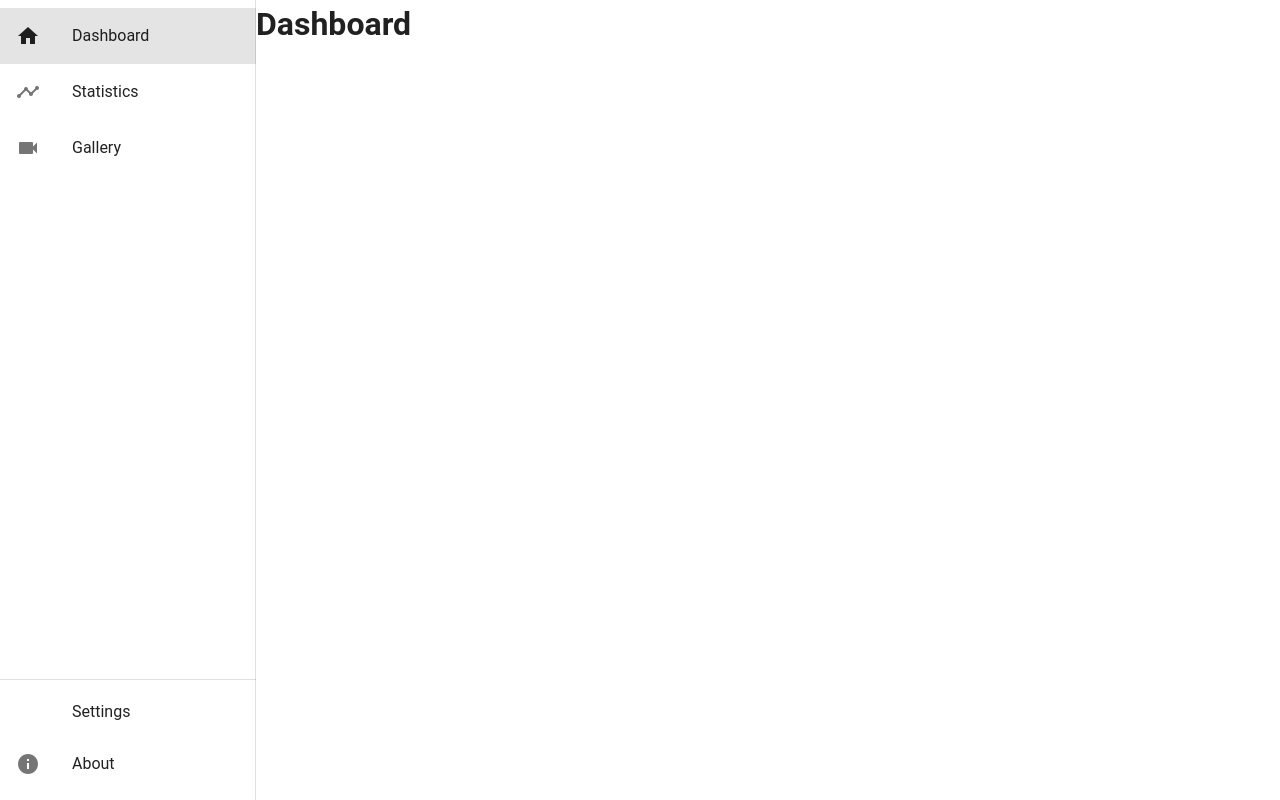
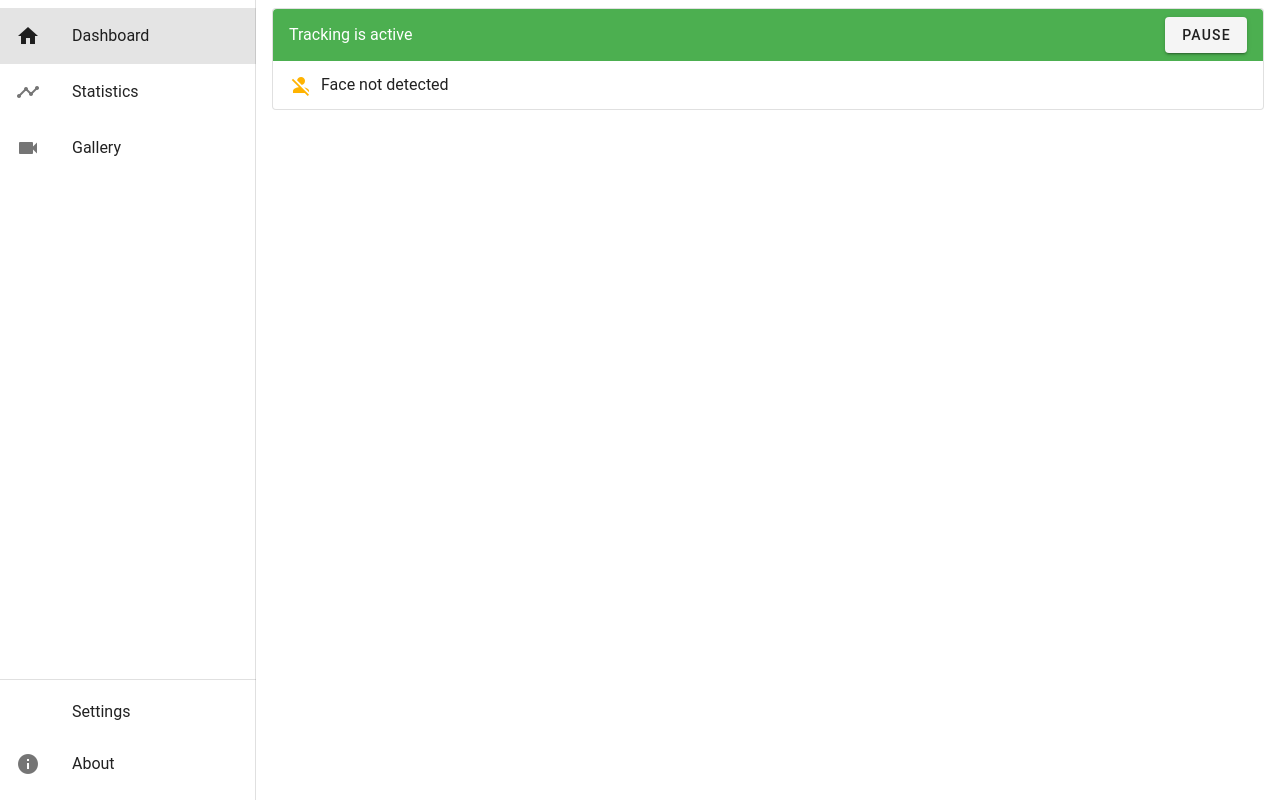
Before and after one commit to szczurzy-torpedowiec/faceshield, a Vue app: page / in a window 1280 px wide. Built offline with nearby package versions, Linux system fonts and the light colour scheme; a small style sheet from the web is missing.

Commit message:
Create control card

```diff
--- /dev/null
+++ b/src/renderer/components/dashboard/Control.vue
@@ -0,0 +1,51 @@
+<template>
+  <v-card outlined class="dashboard-control">
+    <v-sheet
+        class="px-4 py-2 d-flex align-center"
+        :color="`${active ? 'green' : 'red'} white--text`"
+    >
+      {{ active ? 'Tracking is active' : 'Tracking is paused' }}
+      <v-spacer />
+      <v-btn @click="active = false" v-if="active">Pause</v-btn>
+      <v-btn @click="active = true" v-else>Start</v-btn>
+    </v-sheet>
+    <v-expand-transition>
+      <div v-if="active">
+        <div class="px-4 py-3 d-flex align-center" v-if="state === 'no-camera'">
+          <v-icon left color="red">mdi-camera-off</v-icon>
+          Camera not connected
+          <v-spacer />
+        </div>
+        <div class="px-4 py-3 d-flex align-center" v-else-if="state === 'face-not-detected'">
+          <v-icon left color="amber darken-1">mdi-account-off</v-icon>
+          Face not detected
+        </div>
+        <div class="px-4 py-3 d-flex align-center" v-else-if="state === 'not-touching'">
+          <v-icon left color="green">mdi-emoticon</v-icon>
+          Not touching
+        </div>
+        <div class="px-4 py-3 d-flex align-center red--text" v-else>
+          <v-icon left color="red">mdi-alert-box</v-icon>
+          Touching detected
+        </div>
+      </div>
+    </v-expand-transition>
+  </v-card>
+</template>
+
+<script>
+export default {
+  data: () => ({
+    active: true,
+    state: 'face-not-detected',
+  }),
+  created() {
+    setInterval(this.randomiseState, 1500);
+  },
+  methods: {
+    randomiseState() {
+      this.state = ['no-camera', 'face-not-detected', 'not-touching', 'touching'][Math.floor(Math.random() * 4)]
+    }
+  }
+};
+</script>
--- a/src/renderer/views/Dashboard.vue
+++ b/src/renderer/views/Dashboard.vue
@@ -1,3 +1,15 @@
 <template>
-  <h1>Dashboard</h1>
+  <div class="px-4 py-2 dashboard">
+    <control />
+  </div>
 </template>
+
+<script>
+  import Control from "../components/dashboard/Control";
+
+  export default {
+    components: {
+      Control,
+    }
+  }
+</script>
```
